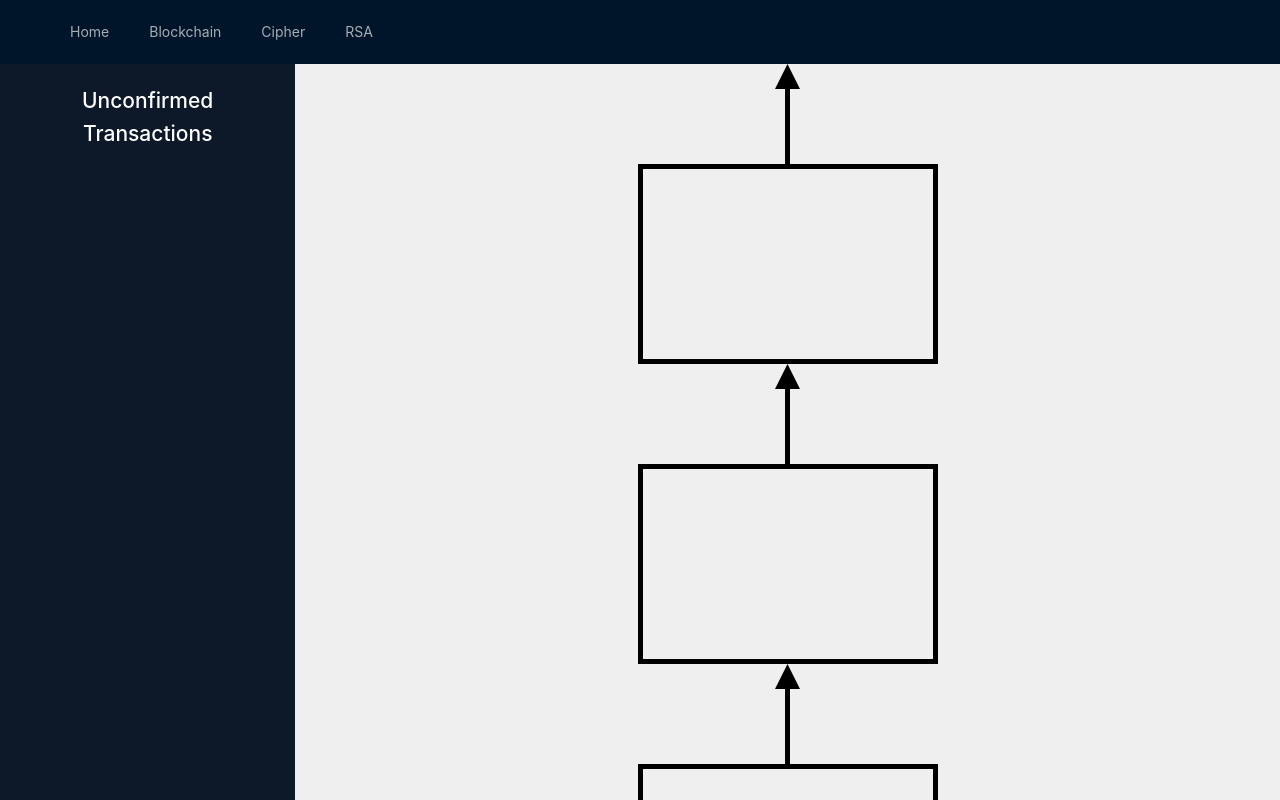
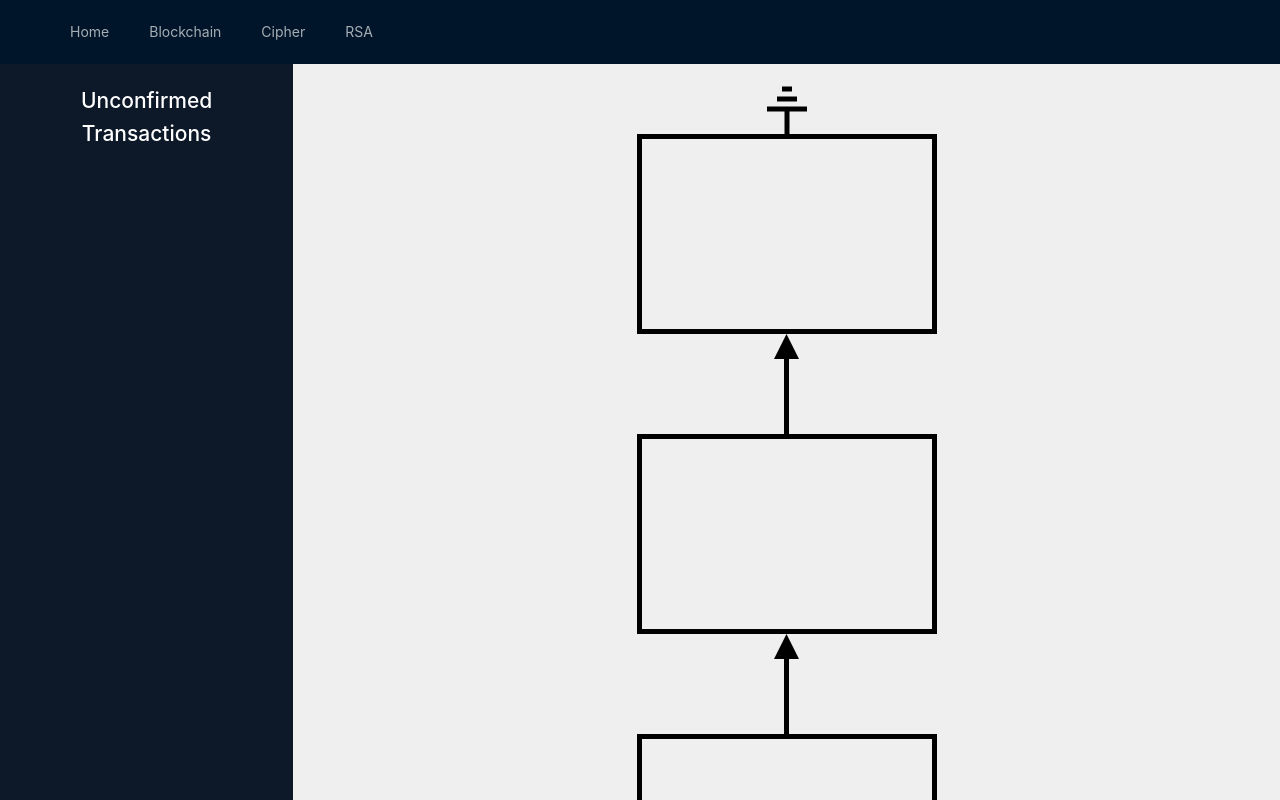
Before and after one commit to MrOttimista/security-visualization, a React (Create React App) app: page /blockChain in a window 1280 px wide. Built offline with nearby package versions, Linux system fonts and the light colour scheme.

Commit message:
add: GroundSign to BlockTile

```diff
--- /dev/null
+++ b/src/components/BlockChain/BlocksView/BlockTile/GroundSign/index.jsx
@@ -0,0 +1,39 @@
+import React from 'react';
+
+const GroundSign = () => {
+  return (
+    <svg height="50" width="40">
+      <line
+        x1="15"
+        x2="25"
+        y1="5"
+        y2="5"
+        style={{stroke: 'black', strokeWidth: '5'}}
+      ></line>
+      <line
+        x1="10"
+        x2="30"
+        y1="15"
+        y2="15"
+        style={{stroke: 'black', strokeWidth: '5'}}
+      ></line>
+      <line
+        x1="0"
+        x2="40"
+        y1="25"
+        y2="25"
+        style={{stroke: 'black', strokeWidth: '5'}}
+      ></line>
+
+      <line
+        x1="20"
+        x2="20"
+        y1="25"
+        y2="50"
+        style={{stroke: 'black', strokeWidth: '5'}}
+      ></line>
+    </svg>
+  );
+};
+
+export default GroundSign;
--- a/src/components/BlockChain/BlocksView/BlockTile/index.jsx
+++ b/src/components/BlockChain/BlocksView/BlockTile/index.jsx
@@ -1,11 +1,12 @@
 import React from 'react';
 import styles from './BlockTile.module.css';
+import GroundSign from './GroundSign';
 import UpsideArrow from './UpsideArrow';
 
-const BlockTile = () => {
+const BlockTile = ({prevHash} = {prevHash: undefined}) => {
   return (
     <div className={styles.container}>
-      <UpsideArrow></UpsideArrow>
+      {prevHash ? <UpsideArrow></UpsideArrow> : <GroundSign></GroundSign>}
       <div className={styles.block}></div>
     </div>
   );
--- a/src/components/BlockChain/BlocksView/BlocksView.module.css
+++ b/src/components/BlockChain/BlocksView/BlocksView.module.css
@@ -1,4 +1,5 @@
 .container {
+  padding: 20px;
   width: 100%;
   height: calc(100vh - 64px);
   background-color: #efefef;
--- a/src/components/BlockChain/BlocksView/index.jsx
+++ b/src/components/BlockChain/BlocksView/index.jsx
@@ -2,13 +2,13 @@ import React from 'react';
 import styles from './BlocksView.module.css';
 import BlockTile from './BlockTile';
 
-const blocks = ['', '', ''];
+const blocks = [{}, {prevHash: 'jkl'}, {prevHash: 'kjl'}, {prevHash: 'kjl'}];
 
 const BlocksView = () => {
   return (
     <div className={styles.container}>
       {blocks.map((block, index) => (
-        <BlockTile></BlockTile>
+        <BlockTile prevHash={block.prevHash}></BlockTile>
       ))}
     </div>
   );
```
